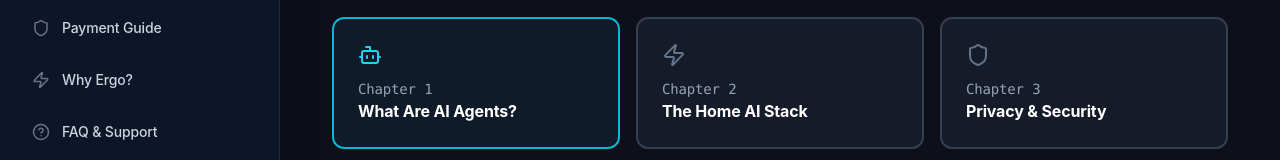
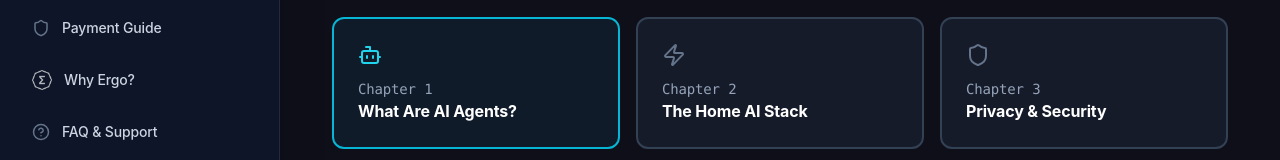
Before and after one commit to agenticaihome/ebook-frontend, a React (Create React App) app: page /part1 in a window 1280 px wide. Shown: the part 484-644 px from the top of the page. Built offline with nearby package versions, Linux system fonts and the light colour scheme; no server answers.

Commit message:
Update Twitter logo to X and add Ergo branding

```diff
--- a/src/ErgoPaymentPage.jsx
+++ b/src/ErgoPaymentPage.jsx
@@ -200,8 +200,8 @@ const ErgoPaymentPage = () => {
                     className="text-center mb-16"
                 >
                     <div className="inline-flex items-center gap-2 px-4 py-2 rounded-full bg-white/5 border border-white/10 backdrop-blur-md mb-6">
-                        <ShieldCheck className="w-4 h-4 text-green-400" />
-                        <span className="text-xs font-medium text-slate-300 tracking-wider uppercase">Secure Payment Gateway</span>
+                        <img src="/assets/ergo-logo.png" alt="Ergo" className="w-4 h-4 object-contain invert" />
+                        <span className="text-xs font-medium text-slate-300 tracking-wider uppercase">Powered by Ergo</span>
                     </div>
                     <h1 className="text-5xl md:text-6xl font-extrabold text-transparent bg-clip-text bg-gradient-to-r from-white via-slate-200 to-slate-400 mb-6 tracking-tight">
                         Unlock <span className="text-cyan-400">Full Access</span>
@@ -234,7 +234,8 @@ const ErgoPaymentPage = () => {
                                             <span className="text-5xl font-bold text-white">$19.99</span>
                                             <span className="text-xl text-slate-500 line-through">$39.99</span>
                                         </div>
-                                        <div className="mt-4 inline-block bg-cyan-500/10 px-4 py-1.5 rounded-full border border-cyan-500/20">
+                                        <div className="mt-4 inline-flex items-center gap-2 bg-cyan-500/10 px-4 py-1.5 rounded-full border border-cyan-500/20">
+                                            <img src="/assets/ergo-logo.png" alt="Ergo" className="w-4 h-4 object-contain invert" />
                                             <p className="text-cyan-400 text-sm font-medium">≈ {ergAmount?.toFixed(4)} ERG</p>
                                         </div>
                                     </div>
--- a/src/components/layout/WebbookLayout.jsx
+++ b/src/components/layout/WebbookLayout.jsx
@@ -163,7 +163,7 @@ const WebbookLayout = ({ children }) => {
                             }`}
                     >
                         <span className={location.pathname === '/why-ergo' ? 'text-cyan-200' : 'text-slate-500 group-hover:text-cyan-400'}>
-                            <Zap size={18} />
+                            <img src="/assets/ergo-logo.png" alt="Ergo" className="w-5 h-5 object-contain invert opacity-70 group-hover:opacity-100 transition-opacity" />
                         </span>
                         <span className="font-medium text-sm">Why Ergo?</span>
                     </PrefetchLink>
--- a/src/components/tools/SocialShare.jsx
+++ b/src/components/tools/SocialShare.jsx
@@ -23,7 +23,11 @@ const SocialShare = ({ url = "https://agenticaihome.com", title, hashtags = ["Ag
             </p>
             <div className="flex gap-4 flex-wrap">
                 <TwitterShareButton url={url} title={title} hashtags={hashtags} className="hover:opacity-80 transition-opacity">
-                    <TwitterIcon size={40} round />
+                    <div className="w-10 h-10 bg-black rounded-full flex items-center justify-center">
+                        <svg viewBox="0 0 24 24" className="w-5 h-5 fill-white" aria-hidden="true">
+                            <path d="M18.244 2.25h3.308l-7.227 8.26 8.502 11.24H16.17l-5.214-6.817L4.99 21.75H1.68l7.73-8.835L1.254 2.25H8.08l4.713 6.231zm-1.161 17.52h1.833L7.084 4.126H5.117z" />
+                        </svg>
+                    </div>
                 </TwitterShareButton>
 
                 <LinkedinShareButton url={url} title={title} summary={title} source="Agentic AI at Home" className="hover:opacity-80 transition-opacity">
```
Also changed, not shown: public/assets/ergo-logo.png (added).
